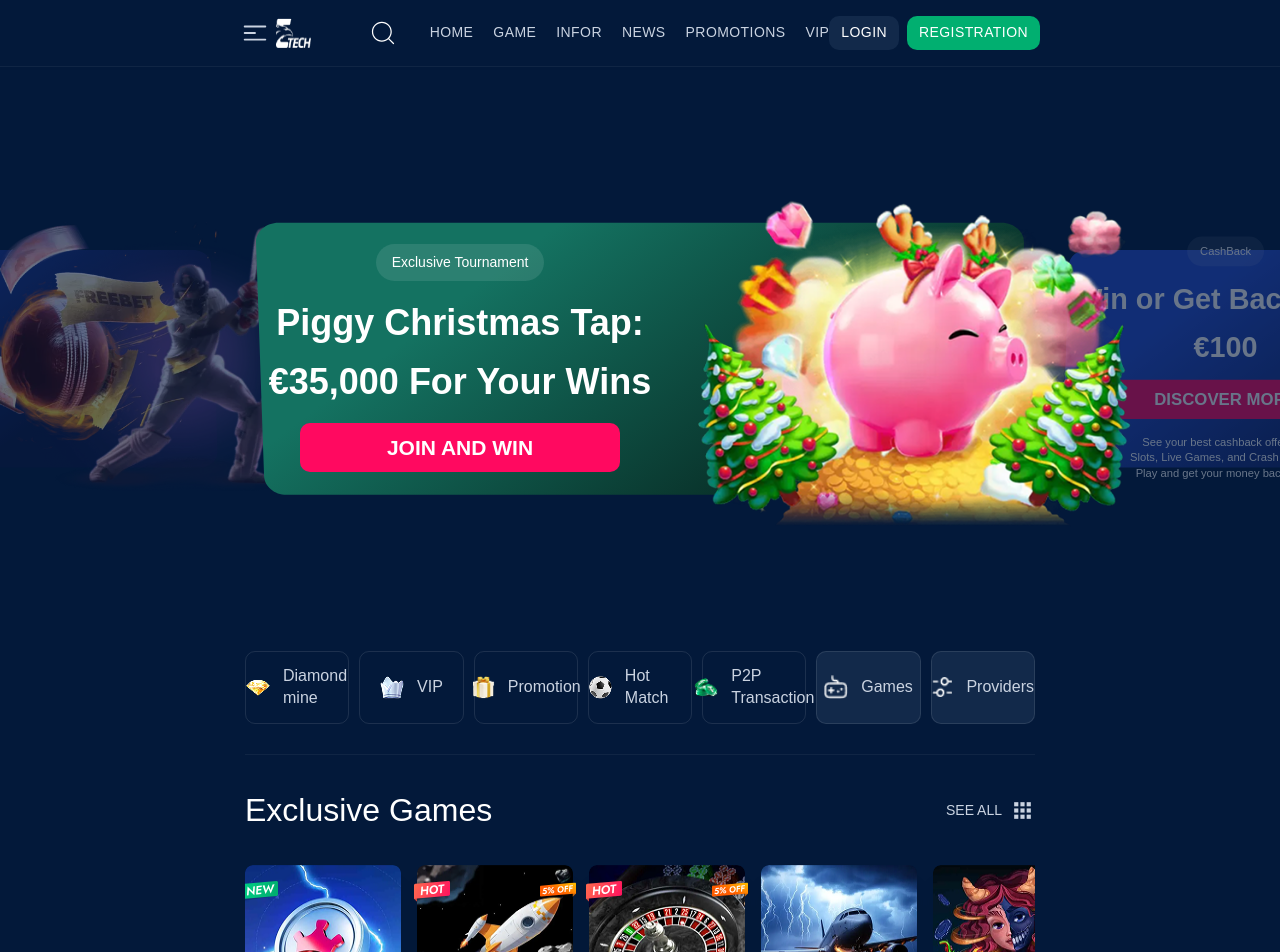
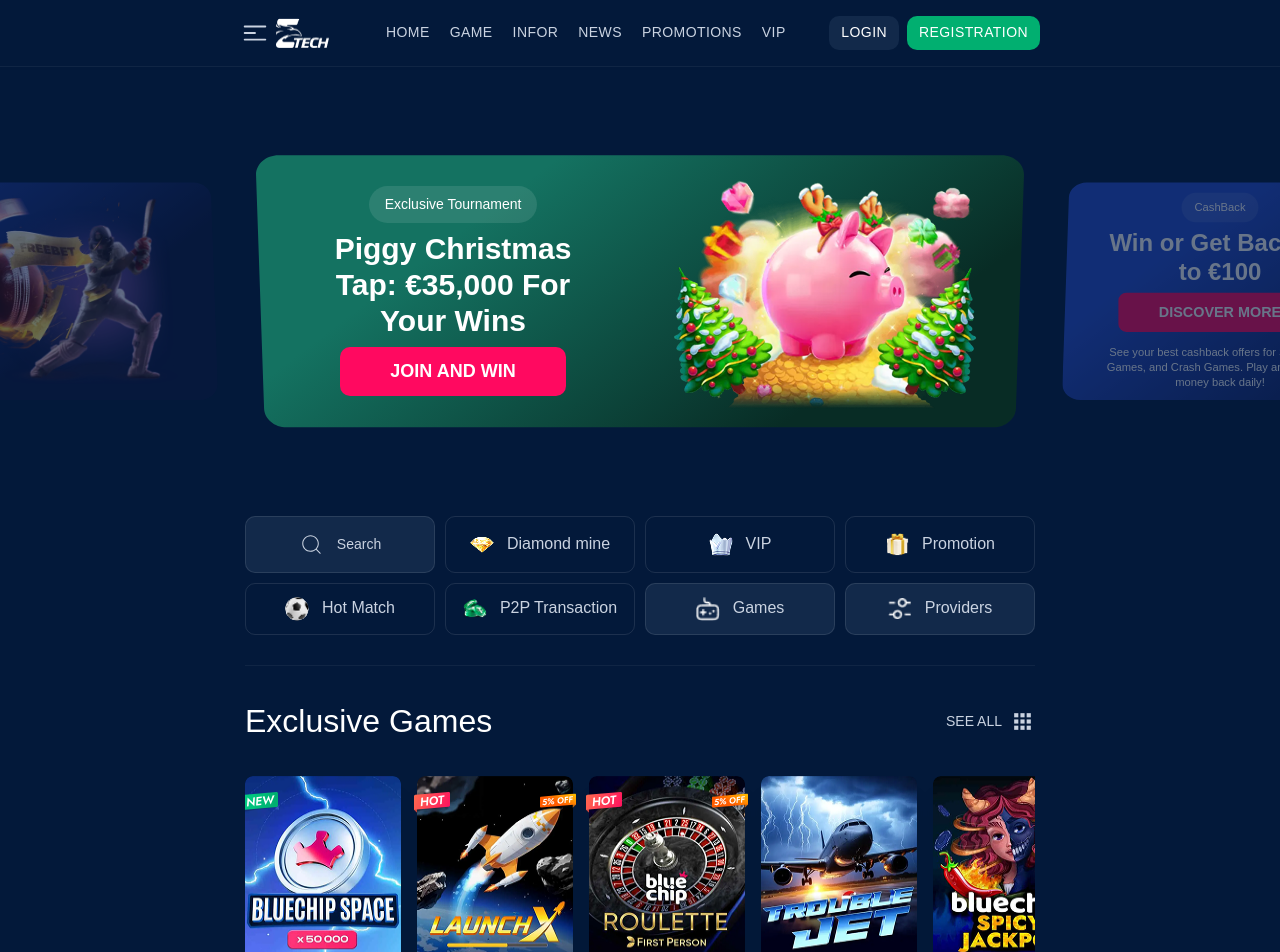
Before and after one commit to nauh-pv/neveltech_test, a Next.js app: page / in a window 1280 px wide. Shown: the top 952 px of the page. Built offline with nearby package versions, Linux system fonts and the light colour scheme.

Commit message:
add responsive

```diff
--- a/app/globals.css
+++ b/app/globals.css
@@ -130,3 +130,7 @@
 .cursor-grabbing {
   cursor: grabbing;
 }
+
+.responsive-padding {
+  @apply xl:w-[calc(100vw-490px)] xs:w-[calc(100vw-200px)] w-[calc(100vw-32px)];
+}
--- a/app/page.tsx
+++ b/app/page.tsx
@@ -9,7 +9,7 @@
   return (
     <DefaultLayout>
       <Banner />
-      <div className="flex flex-col gap-8 xs:w-[calc(100vw-490px)] w-[calc(100vw-32px)]">
+      <div className="flex flex-col gap-8 responsive-padding">
         <FeaturesMenu />
         <ExclusiveGames />
         <AllProviders />
--- a/src/components/AllProviders.tsx
+++ b/src/components/AllProviders.tsx
@@ -9,7 +9,7 @@
         <h2>All Providers</h2>
         <SeeAll />
       </div>
-      <div className="flex xs:gap-4 gap-[6px] xs:justify-center xs:w-[calc(100vw-490px)] w-[calc(100vw-32px)] justify-start overflow-x-auto hide-scrollbar">
+      <div className="flex xs:gap-4 gap-[6px] 3xl:justify-center responsive-padding justify-start overflow-x-auto hide-scrollbar">
         {data.allProviders
           ? data.allProviders.map((provider, index) => (
               <ProviderCard
--- a/src/components/Banner.tsx
+++ b/src/components/Banner.tsx
@@ -46,7 +46,7 @@
   };
 
   return (
-    <div className="relative flex items-center justify-center w-full h-[585px] overflow-hidden bg-darkBlue">
+    <div className="relative flex items-center justify-center w-full 3xl:h-[585px] 2xl:h-[530px] xl:h-[450px] h-[350px] overflow-hidden bg-darkBlue">
       {banners.map((banner, index) => {
         const isActive = index === currentIndex;
         const isPrev = (index + 1) % banners.length === currentIndex;
@@ -74,18 +74,21 @@
               layout="fill"
               className="absolute w-full h-full -z-10"
             />
-            <div className="flex flex-col items-center justify-center w-[50%] gap-3">
+            <div className="flex flex-col items-center justify-center xl:w-[50%] w-[65%] 2xl:gap-3 xl:gap-[8px] gap-1">
               <p className="px-4 py-2 rounded-full bg-white/10">
                 {banner.subtitle}
               </p>
-              <p className="text-4xl font-extrabold w-[420px] leading-[59px] text-center">
+              <p className="2xl:text-4xl xl:text-3xl text-2xl font-extrabold 2xl:w-[420px] w-[300px] leading-[40px] 2xl:leading-[59px] text-center">
                 {banner.title}
               </p>
-              <button className="bg-primaryRed hover:bg-primaryRed/90 transition duration-200 py-[14px] px-[87px] text-[21px] leading-[21px] font-semibold text-white rounded-[10px] uppercase">
+              <button
+                className="bg-primaryRed hover:bg-primaryRed/90 transition duration-200 xl:py-[14px] py-[10px] 2xl:px-[87px] px-[50px] 2xl:text-[21px] text-[18px] leading-[21px]
+              font-semibold text-white rounded-[10px] uppercase"
+              >
                 {banner.buttonText}
               </button>
               {banner.description && (
-                <p className="text-white leading-[19px] px-[60px] mt-2 text-center">
+                <p className="text-white leading-[19px] 2xl:px-[60px] xl:px-[30px] px-[15px] xl:block hidden mt-2 text-center">
                   {banner.description}
                 </p>
               )}
@@ -95,7 +98,7 @@
               alt="Banner image"
               width={500}
               height={500}
-              className="ml-6"
+              className="ml-6 3xl:w-[500px] 2xl:w-[400px] xl:w-[350px] w-[250px] h-fit"
             />
           </motion.div>
         );
--- a/src/components/ExclusiveGames.tsx
+++ b/src/components/ExclusiveGames.tsx
@@ -40,7 +40,7 @@
         <SeeAll />
       </div>
       <div
-        className="flex xs:gap-4 gap-3 xs:w-[calc(100vw-490px)] w-[calc(100vw-32px)] justify-start overflow-x-auto hide-scrollbar"
+        className="flex xs:gap-4 gap-3 responsive-padding justify-start overflow-x-auto hide-scrollbar"
         ref={scrollContainerRef}
         onMouseDown={handleMouseDown}
       >
--- a/src/components/FeaturesMenu.tsx
+++ b/src/components/FeaturesMenu.tsx
@@ -5,10 +5,10 @@
 
 const FeaturesMenu = () => {
   return (
-    <div className="pb-[30px] gap-[10px] grid h-fit w-full grid-cols-3 xs:grid-cols-7 border-b-[1px] border-white/5">
+    <div className="pb-[30px] gap-[10px] grid h-fit w-full grid-cols-4 2xl:grid-cols-7 border-b-[1px] border-white/5">
       <div
         className="flex items-center justify-center rounded-[10px] border-[1px] col-span-1 border-white/10 gap-[13px] h-[57px]
-      bg-secondAzure xs:hidden"
+      bg-secondAzure min-[1325px]:hidden"
       >
         <CiSearch size={iconSizes.medium} />
         <span className="text-[14px] leading-[22.4px]">Search</span>
--- a/src/components/footer/Footer.tsx
+++ b/src/components/footer/Footer.tsx
@@ -6,7 +6,7 @@
 
 const Footer = () => {
   return (
-    <footer className="flex w-full flex-col xs:flex-row justify-between xs:px-[240px] xs:py-[60px] pt-[40px] bg-secondAzure">
+    <footer className="flex w-full flex-col xs:flex-row justify-between xl:px-[240px] xs:px-[100px] xs:py-[60px] pt-[40px] bg-secondAzure">
       <MenuMobile />
       <HelpCenter />
       <MenuDesktop />
--- a/src/components/header/Header.tsx
+++ b/src/components/header/Header.tsx
@@ -9,7 +9,7 @@
 
 const Header = () => {
   return (
-    <header className="py-[16px] fixed z-50 w-full h-fit flex items-center justify-between xs:px-[240px] px-[16px] border-b-[1px] border-white/5 shadow-[#03193A66]/40 shadow-sm bg-primaryAzure">
+    <header className="py-[16px] fixed z-50 w-full h-fit flex items-center justify-between xl:px-[240px] xs:px-[100px] px-[16px] border-b-[1px] border-white/5 shadow-[#03193A66]/40 shadow-sm bg-primaryAzure">
       <div className="flex items-center gap-[57px]">
         <div className="gap-[6px] flex items-center">
           <button>
@@ -26,7 +26,7 @@
           </a>
         </div>
         <div className="flex items-center gap-[32px]">
-          <button className="hover:text-primaryBlue transition duration-200 text-white xs:block hidden">
+          <button className="hover:text-primaryBlue transition duration-200 text-white min-[1325px]:block hidden">
             <CiSearch size={iconSizes.large} />
           </button>
           <MenuHeader />
--- a/tailwind.config.ts
+++ b/tailwind.config.ts
@@ -40,6 +40,7 @@
       lg: "1024px",
       xl: "1280px",
       "2xl": "1536px",
+      "3xl": "1840px",
     },
   },
   plugins: [require("tailwind-scrollbar")],
```
